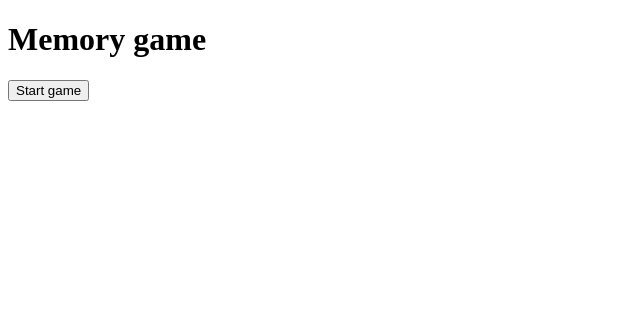
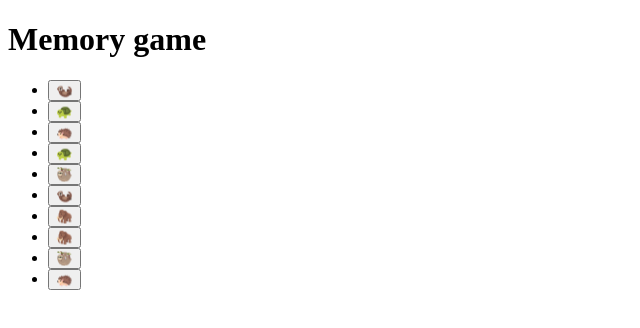
Before and after one commit to jmarsic/react-memory-game, a React (Vite) app: page / in a window 1280 px wide. Both pictures are taken after a click on the button "Start game". Shown: the top 328 px of the page, without its empty margins (0-640 px from the left). Built offline with nearby package versions, Linux system fonts and the light colour scheme.

Commit message:
initial game setup

```diff
--- a/components/Form.jsx
+++ b/components/Form.jsx
@@ -1,7 +1,7 @@
 import RegularButton from "./RegularButton";
 
-const Form = () => {
-  return <RegularButton>Start game</RegularButton>;
+const Form = ({ handleSubmit }) => {
+  return <RegularButton handleClick={handleSubmit}>Start game</RegularButton>;
 };
 
 export default Form;
--- a/components/MemoryCard.jsx
+++ b/components/MemoryCard.jsx
@@ -1,9 +1,26 @@
-const MemoryCard = () => {
-  return (
-    <>
-      <h1>MemoryCard component</h1>
-    </>
-  );
+const MemoryCard = ({ handleFlip }) => {
+  const emojiArray = [
+    "🦦",
+    "🐢",
+    "🦔",
+    "🐢",
+    "🦥",
+    "🦦",
+    "🦣",
+    "🦣",
+    "🦥",
+    "🦔",
+  ];
+
+  const emojiElement = emojiArray.map((emoji, index) => {
+    return (
+      <li key={index}>
+        <button onClick={handleFlip}>{emoji}</button>
+      </li>
+    );
+  });
+
+  return <ul>{emojiElement}</ul>;
 };
 
 export default MemoryCard;
--- a/components/RegularButton.jsx
+++ b/components/RegularButton.jsx
@@ -1,5 +1,5 @@
-const RegularButton = ({ children }) => {
-  return <button>{children}</button>;
+const RegularButton = ({ children, handleClick }) => {
+  return <button onClick={handleClick}>{children}</button>;
 };
 
 export default RegularButton;
--- a/src/App.jsx
+++ b/src/App.jsx
@@ -1,10 +1,24 @@
+import { useState } from "react";
+
 import Form from "../components/Form.jsx";
+import MemoryCard from "../components/MemoryCard.jsx";
 
 const App = () => {
+  const [isGameRunning, setIsGameRunning] = useState(false);
+
+  const startGame = () => {
+    setIsGameRunning(true);
+  };
+
+  const flipCard = () => {
+    console.log("Card flipped");
+  };
+
   return (
     <>
       <h1>Memory game</h1>
-      <Form />
+      {!isGameRunning && <Form handleSubmit={startGame} />}
+      {isGameRunning && <MemoryCard handleFlip={flipCard} />}
     </>
   );
 };
```
